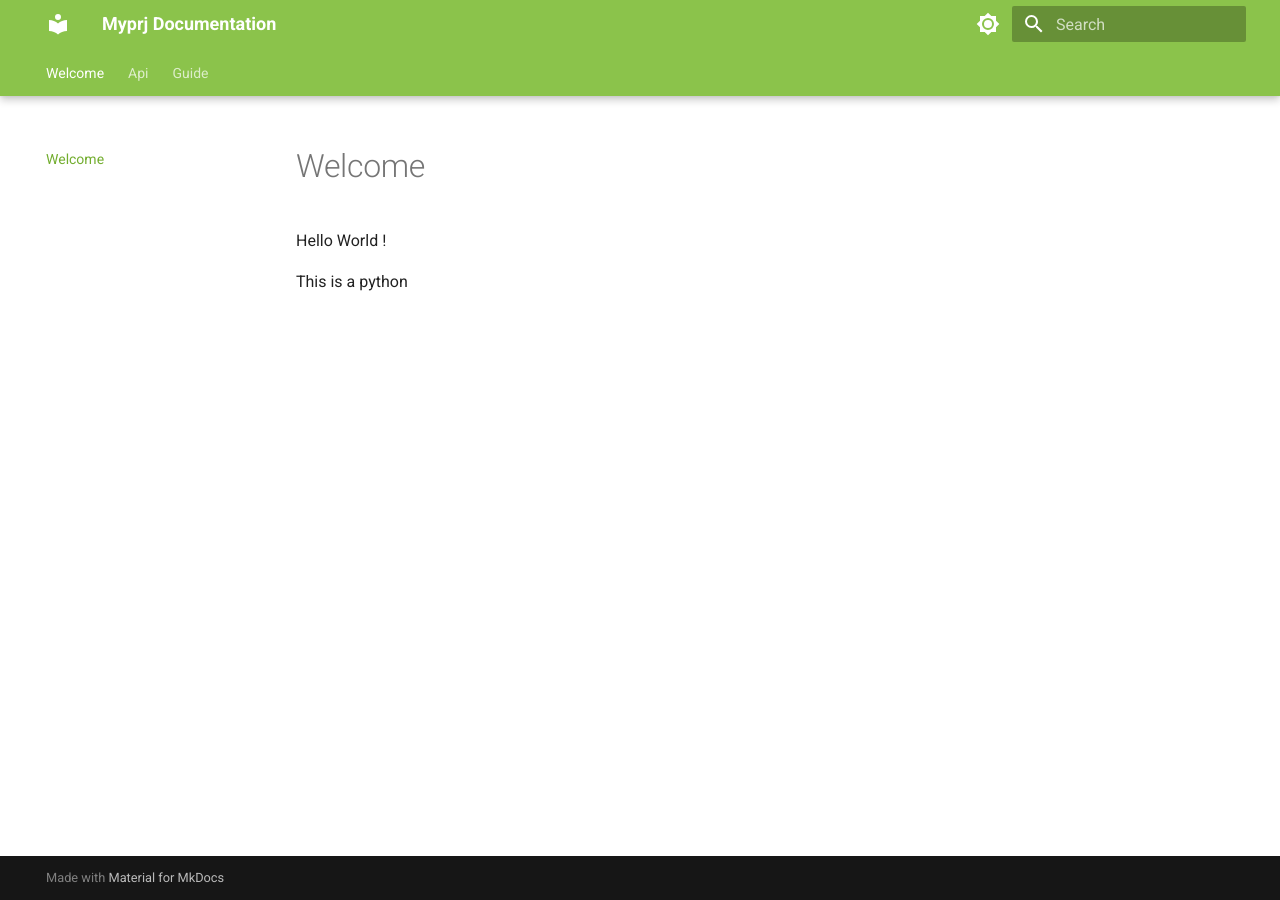
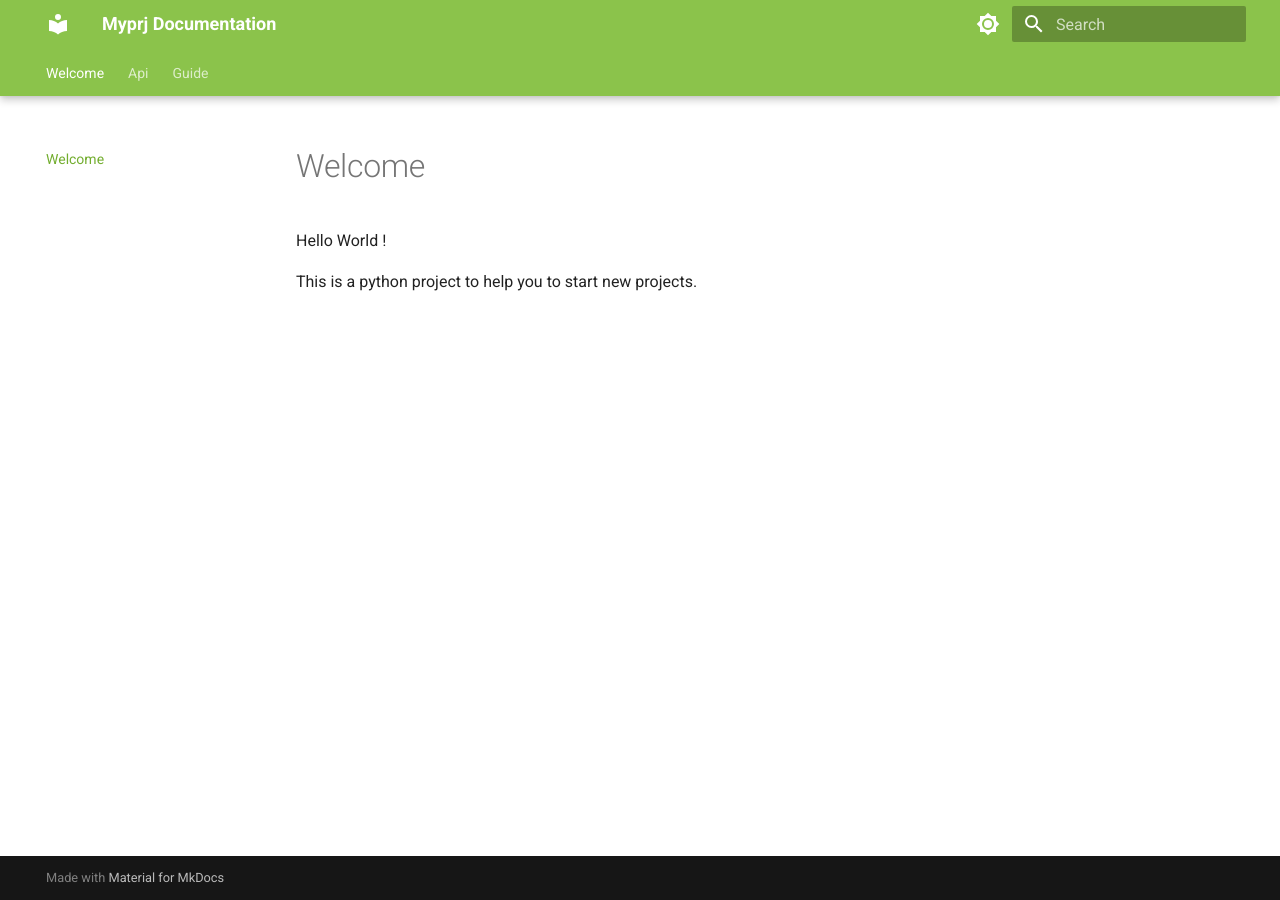
Before and after one commit to mrjk/python-project-poetry-template, an MkDocs documentation site: the page built from docs/src/index.md, in a window 1280 px wide. Built offline with MkDocs 1.6.1 and Material for MkDocs 9.7.7, drawn with Linux system fonts in a browser that asks for light colours; the version menu is left out.

Commit message:
docs: update docs

```diff
--- a/Taskfile.yml
+++ b/Taskfile.yml
@@ -92,7 +92,7 @@ tasks:
     cmds:
       - poetry run semantic-release changelog --unreleased > VERSION_NOTES.md
 
-  release_version:
+  release_status:
     desc: Show release status
     cmds:
       - poetry run ./scripts/versions.sh
--- a/docs/src/index.md
+++ b/docs/src/index.md
@@ -2,4 +2,4 @@
 
 Hello World !
 
-This is a python
+This is a python project to help you to start new projects.
```
